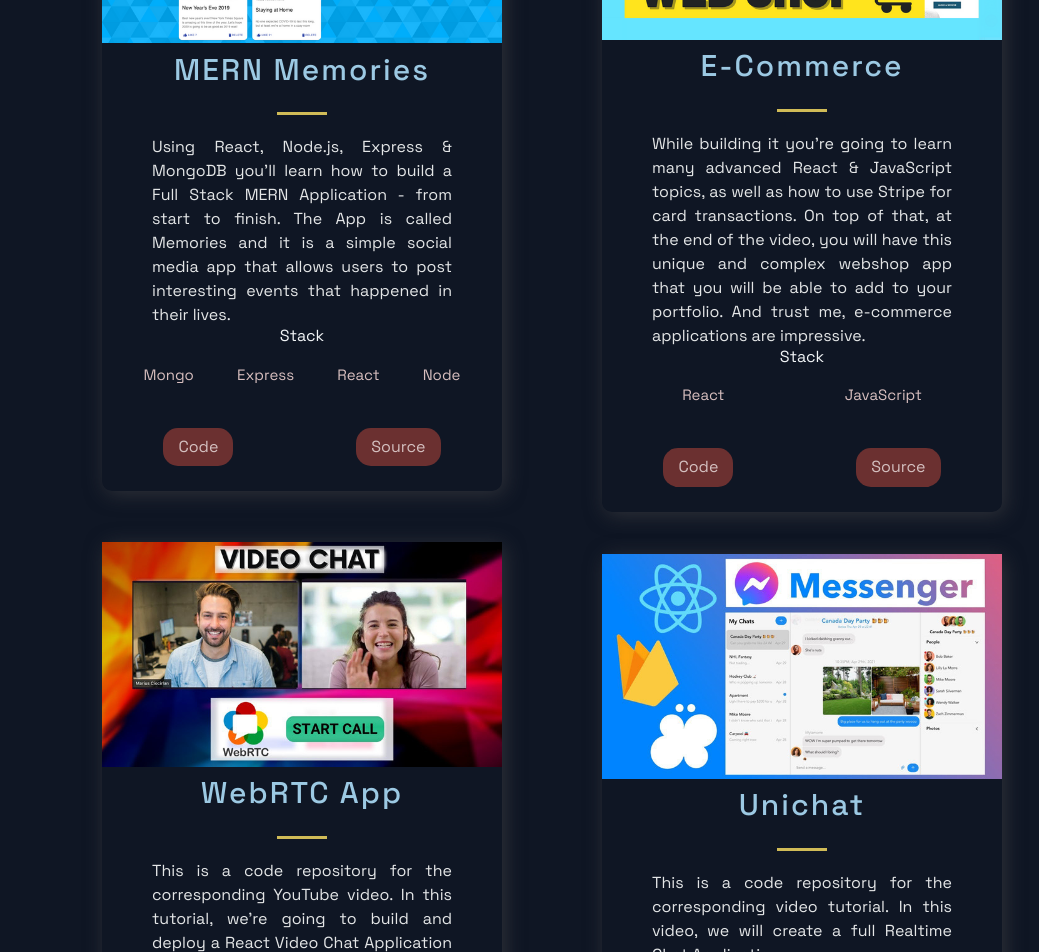
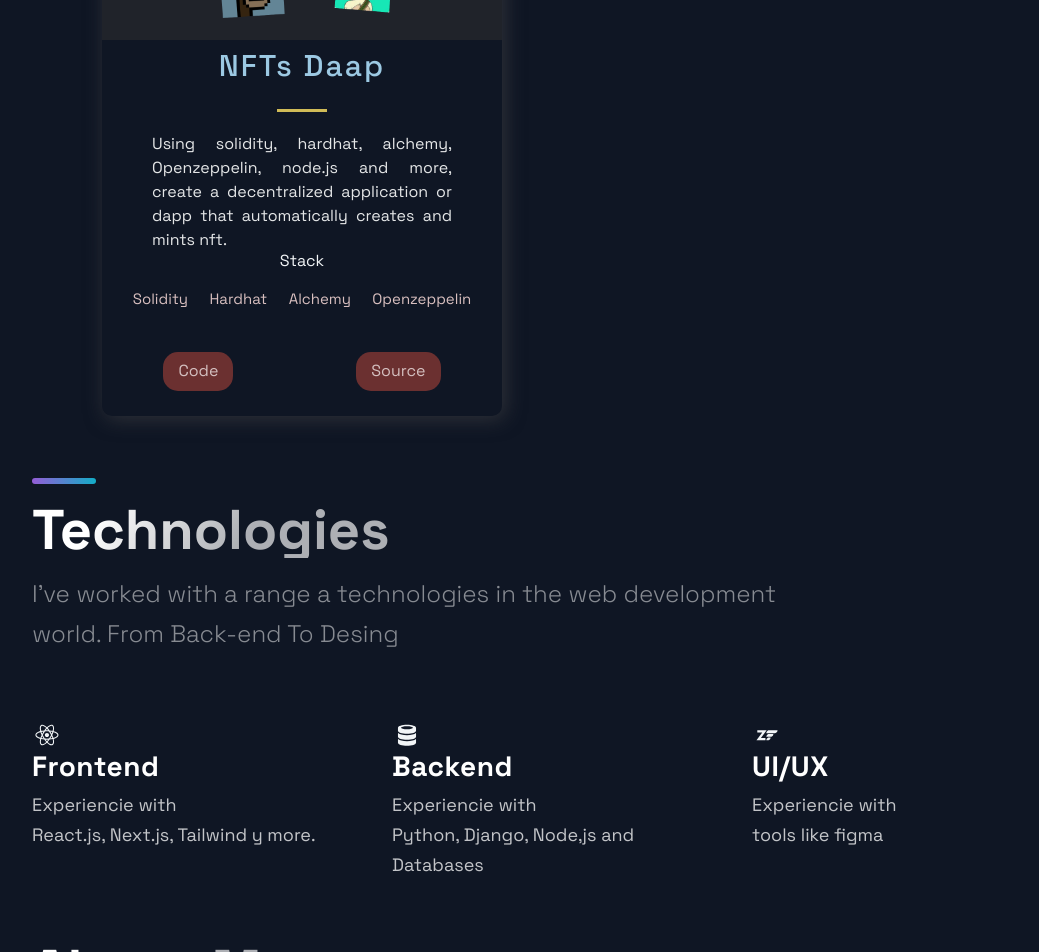
Before and after one commit to andresmayorca/andresmayorca-portfolio, a Next.js app: page / in a window 1280 px wide. Shown: the part 1020-1972 px from the top of the page, without its empty margins (88-1127 px from the left). Built offline with nearby package versions, Linux system fonts and the light colour scheme.

Commit message:
second commit

```diff
--- a/src/constants/constants.js
+++ b/src/constants/constants.js
@@ -1,39 +1,12 @@
 export const projects = [
   {
-    title: 'MERN Memories',
-    description: "Using React, Node.js, Express & MongoDB you'll learn how to build a Full Stack MERN Application - from start to finish. The App is called Memories and it is a simple social media app that allows users to post interesting events that happened in their lives.",
-      image: '/images/1.png',
-      tags: ['Mongo', 'Express', 'React', 'Node'],
-    source: 'https://google.com',
-    visit: 'https://google.com',
+    title: 'NFTs Daap',
+    description: "Using solidity, hardhat, alchemy, Openzeppelin, node.js and more, create a decentralized application or dapp that automatically creates and mints nft.",
+      image: '/images/NFTs-Dapp.png',
+      tags: ['Solidity', 'Hardhat', 'Alchemy', 'Openzeppelin'],
+    source: 'https://github.com/ethcode1/nft-dapp',
+    visit: 'https://github.com/ethcode1/nft-dapp',
     id: 0,
-  },
-  {
-    title: 'E-Commerce',
-    description:"While building it you're going to learn many advanced React & JavaScript topics, as well as how to use Stripe for card transactions. On top of that, at the end of the video, you will have this unique and complex webshop app that you will be able to add to your portfolio. And trust me, e-commerce applications are impressive.",
-    image: '/images/2.png',
-    tags: ['React', 'JavaScript'],
-    source: 'https://google.com',
-    visit: 'https://google.com',
-    id: 1,
-  },
-  {
-    title: 'WebRTC App',
-    description: "This is a code repository for the corresponding YouTube video. In this tutorial, we're going to build and deploy a React Video Chat Application using WebRTC.",
-      image: '/images/3.jpg',
-      tags: ['React', 'WebRTC'],
-    source: 'https://google.com',
-    visit: 'https://google.com',
-    id: 2,
-  },
-  {
-    title: 'Unichat',
-    description: "This is a code repository for the corresponding video tutorial. In this video, we will create a full Realtime Chat Application",
-    image: '/images/4.jpg',
-    tags: ['React', 'ChatEngine', 'Firebase'],
-    source: 'https://google.com',
-    visit: 'https://google.com',
-    id: 3,
   },
 ];
 
```
Also changed, not shown: public/images/NFTs-Dapp.png (added).
